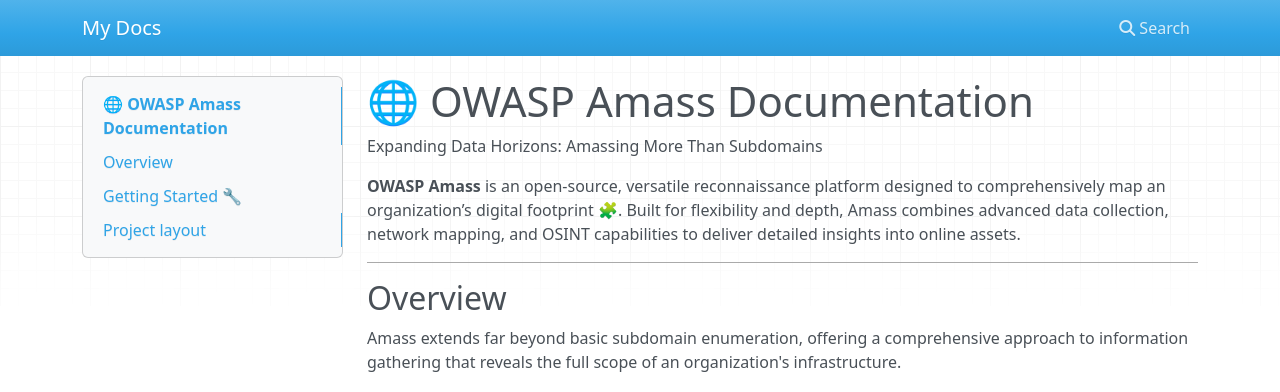
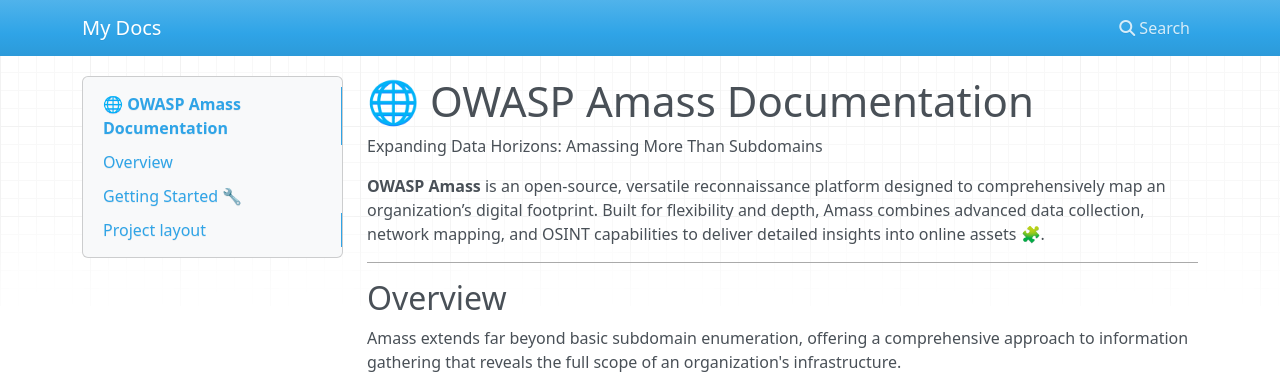
Before and after one commit to owasp-amass/docs, an MkDocs documentation site: the page built from docs/index.md, in a window 1280 px wide and 1157 px high. Shown: the top 392 px of the window. Built offline with MkDocs 1.6.1, drawn with Linux system fonts in a browser that asks for light colours; nearby versions of some CDN libraries.

```diff
--- a/docs/index.md
+++ b/docs/index.md
@@ -2,7 +2,7 @@
 
 Expanding Data Horizons: Amassing More Than Subdomains
 
-**OWASP Amass** is an open-source, versatile reconnaissance platform designed to comprehensively map an organization’s digital footprint 🧩. Built for flexibility and depth, Amass combines advanced data collection, network mapping, and OSINT capabilities to deliver detailed insights into online assets.
+**OWASP Amass** is an open-source, versatile reconnaissance platform designed to comprehensively map an organization’s digital footprint. Built for flexibility and depth, Amass combines advanced data collection, network mapping, and OSINT capabilities to deliver detailed insights into online assets 🧩.
 
 ---
 
```
